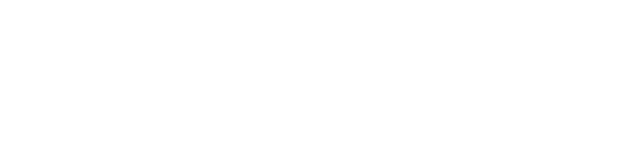
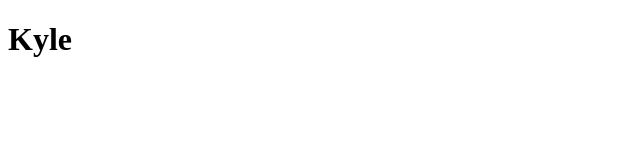
Before and after one commit to VinVann/practice-assignment, a plain HTML site: page index.html in a window 1280 px wide. Shown: the whole page, without its empty margins (0-640 px from the left). Drawn offline with Linux system fonts and the light colour scheme.

Commit message:
Added Headline

```diff
--- a/index.html
+++ b/index.html
@@ -7,6 +7,6 @@
     <title>Tabor</title>
 </head>
 <body>
-
+  <h1>Kyle</h1>
 </body>
 </html>
```
